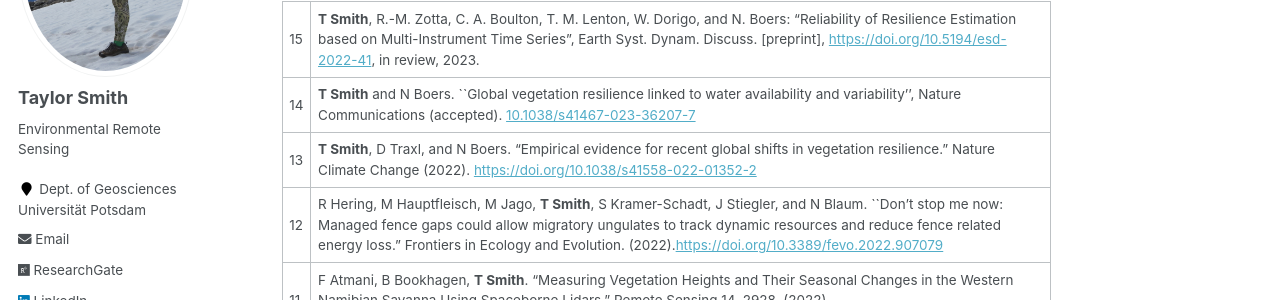
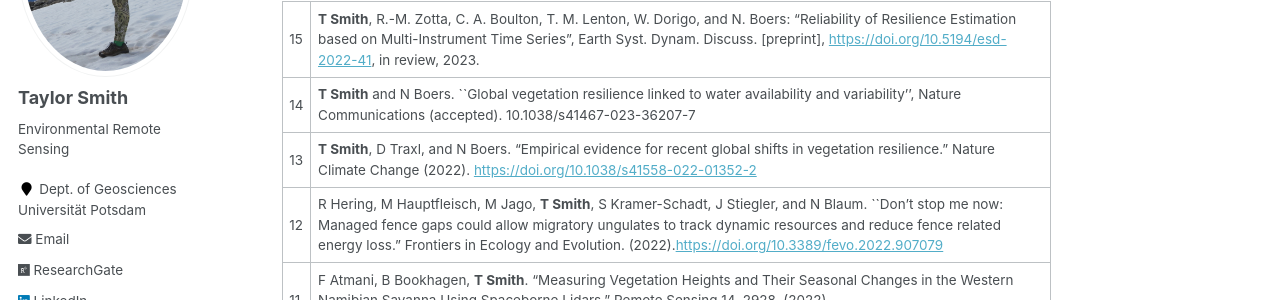
Before and after one commit to tasmi/tasmi.github.io, a Jekyll site: the page built from _pages/publications.md, in a window 1280 px wide and 900 px high, scrolled down 360 px. Shown: the part 174-474 px from the top of the window. Built offline with Jekyll 4.4.1, drawn with Linux system fonts in a browser that asks for light colours; some web fonts are replaced; part of the change alters nothing that is shown.

```diff
--- a/_pages/publications.md
+++ b/_pages/publications.md
@@ -14,7 +14,7 @@ I maintain a set of freely available [Google Earth Engine codes](https://github.
 ## Peer Reviewed Journal Articles
 
 15 | **T Smith**, R.-M. Zotta, C. A. Boulton, T. M. Lenton, W. Dorigo, and N. Boers: "Reliability of Resilience Estimation based on Multi-Instrument Time Series", Earth Syst. Dynam. Discuss. [preprint], [https://doi.org/10.5194/esd-2022-41](https://doi.org/10.5194/esd-2022-41), in review, 2023.
-14 | **T Smith** and N Boers. ``Global vegetation resilience linked to water availability and variability'', Nature Communications (accepted). [10.1038/s41467-023-36207-7](10.1038/s41467-023-36207-7)
+14 | **T Smith** and N Boers. ``Global vegetation resilience linked to water availability and variability'', Nature Communications (accepted). 10.1038/s41467-023-36207-7
 13 | **T Smith**, D Traxl, and N Boers. "Empirical evidence for recent global shifts in vegetation resilience." Nature Climate Change (2022). [https://doi.org/10.1038/s41558-022-01352-2](https://www.nature.com/articles/s41558-022-01352-2)
 12 | R Hering, M Hauptfleisch, M Jago, **T Smith**, S Kramer-Schadt, J Stiegler, and N Blaum. ``Don't stop me now: Managed fence gaps could allow migratory ungulates to track dynamic resources and reduce fence related energy loss." Frontiers in Ecology and Evolution. (2022).[https://doi.org/10.3389/fevo.2022.907079](https://doi.org/10.3389/fevo.2022.907079)
 11 | F Atmani, B Bookhagen, **T Smith**. "Measuring Vegetation Heights and Their Seasonal Changes in the Western Namibian Savanna Using Spaceborne Lidars." Remote Sensing 14, 2928. (2022). [https://doi.org/10.3390/rs14122928](https://doi.org/10.3390/rs14122928)
```
